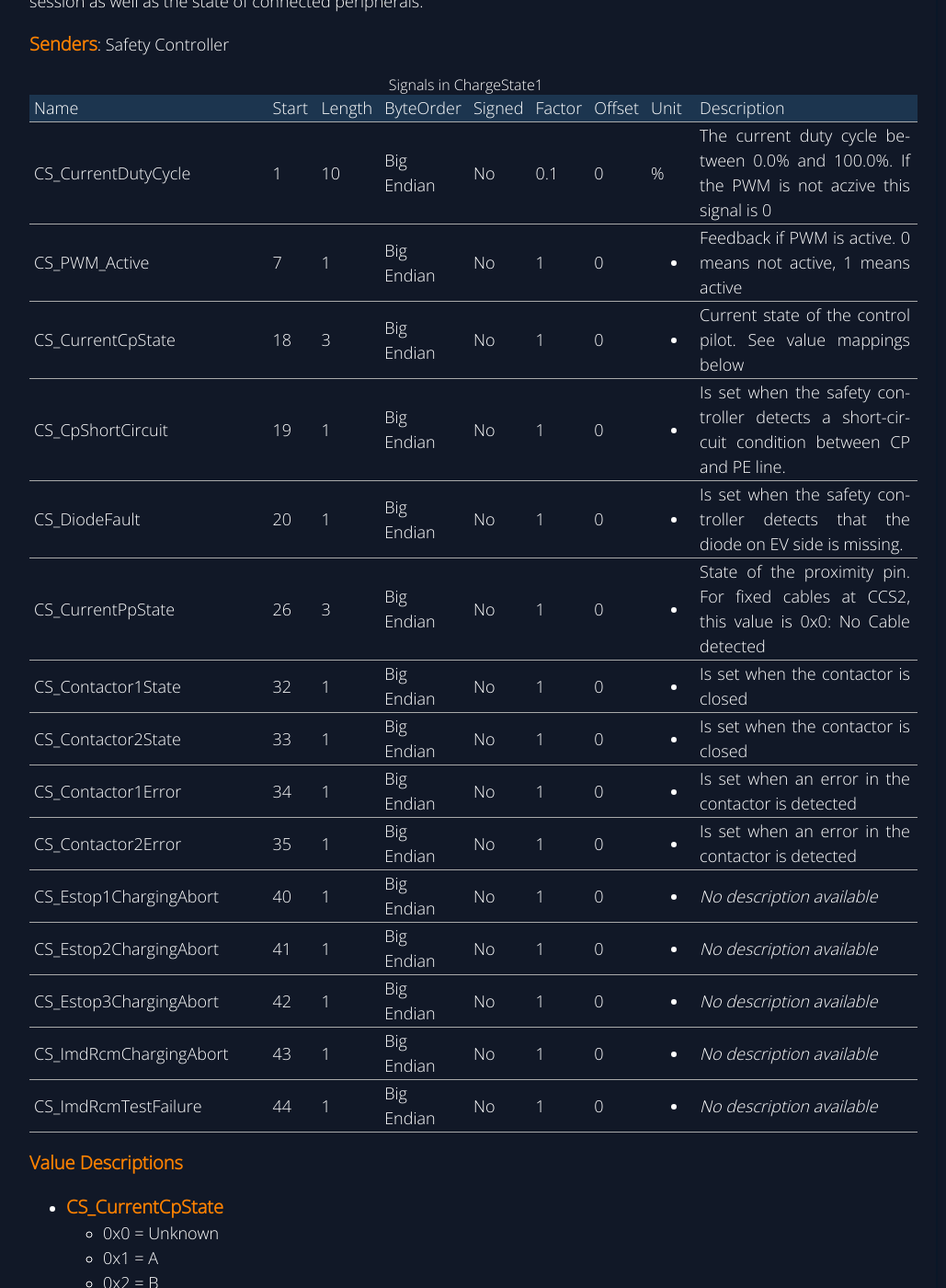
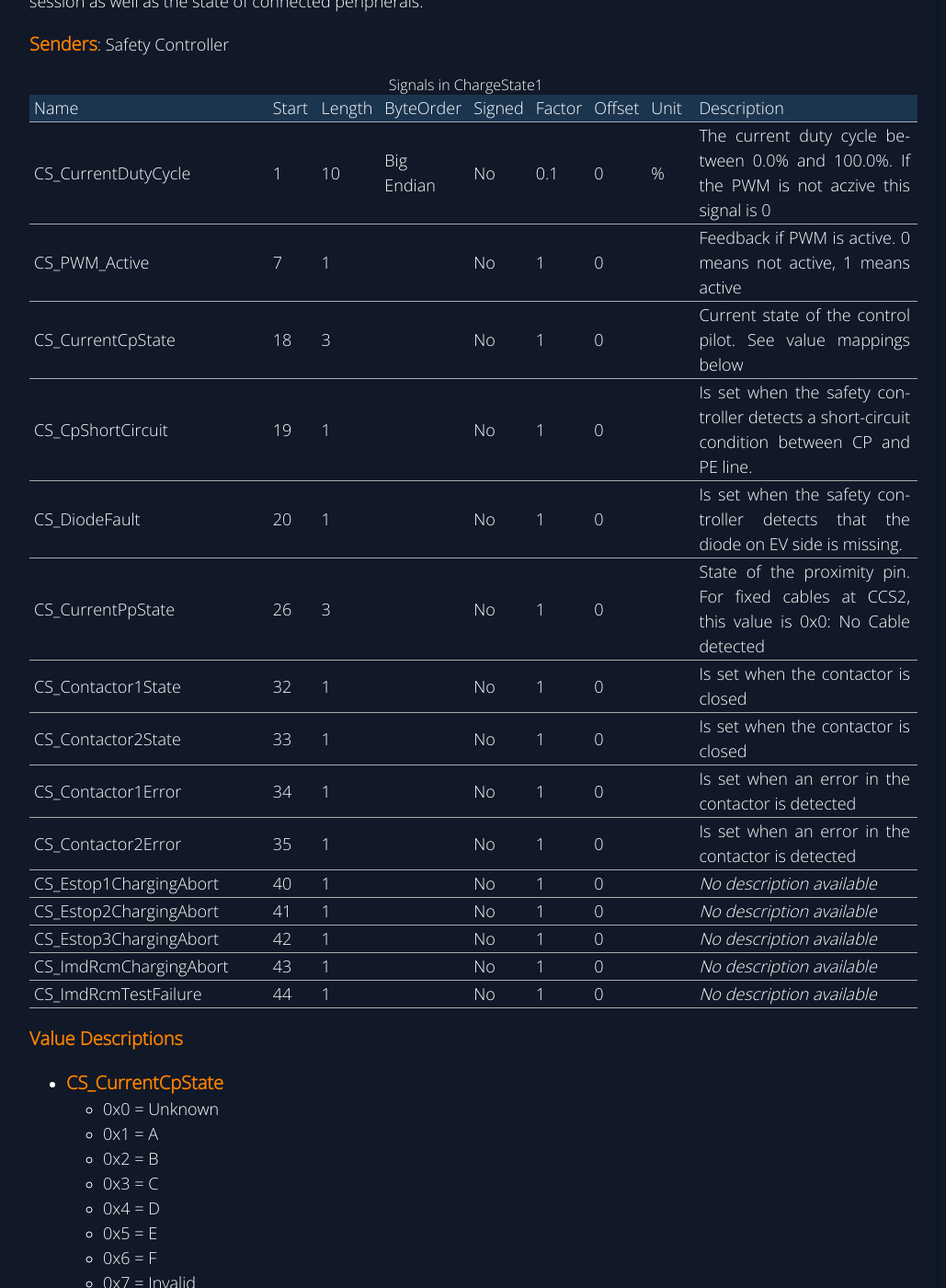
Before and after one commit to chargebyte/chargebyte-docs, a Sphinx documentation site: the page built from docs/source/safety_protocol.rst, in a window 1280 px wide and 1400 px high, scrolled down 1371 px. Shown: the whole window at 92% size, without its empty margins (218-1247 px from the left). Built offline with Sphinx 7.4.7, drawn with Linux system fonts in a browser that asks for light colours; some of the changed text lies outside the part shown.

Commit message:
Update for code review

```diff
--- a/docs/source/safety_protocol.rst
+++ b/docs/source/safety_protocol.rst
@@ -34,29 +34,29 @@ ChargeControl1
    * - CC_PWM_Active
      - 7
      - 1
-     - Big Endian
+     -
      - No
      - 1
      - 0
-     - -
+     -
      - This flag indicates if the PWM should be activated. At a value of 0, the CP level is also 0V. At a value of 1, the CP level is dependant of the duty cycle
    * - CC_Contactor1State
      - 16
      - 1
-     - Big Endian
+     -
      - No
      - 1
      - 0
-     - -
+     -
      - Request to close the contactor state. A value of 0 means open contactor, a value of 1 means closed contactor. The contactors are only closed if the system has no errors and is in state C.
    * - CC_Contactor2State
      - 17
      - 1
-     - Big Endian
+     -
      - No
      - 1
      - 0
-     - -
+     -
      - Request to close the contactor state. A value of 0 means open contactor, a value of 1 means closed contactor. The contactors are only closed if the system has no errors and is in state C.
 
 ChargeState1
@@ -95,128 +95,128 @@ ChargeState1
    * - CS_PWM_Active
      - 7
      - 1
-     - Big Endian
+     -
      - No
      - 1
      - 0
-     - -
+     -
      - Feedback if PWM is active. 0 means not active, 1 means active
    * - CS_CurrentCpState
      - 18
      - 3
-     - Big Endian
+     -
      - No
      - 1
      - 0
-     - -
+     -
      - Current state of the control pilot. See value mappings below
    * - CS_CpShortCircuit
      - 19
      - 1
-     - Big Endian
+     -
      - No
      - 1
      - 0
-     - -
+     -
      - Is set when the safety controller detects a short-circuit condition between CP and PE line.
    * - CS_DiodeFault
      - 20
      - 1
-     - Big Endian
+     -
      - No
      - 1
      - 0
-     - -
+     -
      - Is set when the safety controller detects that the diode on EV side is missing.
    * - CS_CurrentPpState
      - 26
      - 3
-     - Big Endian
+     -
      - No
      - 1
      - 0
-     - -
+     -
      - State of the proximity pin. For fixed cables at CCS2, this value is 0x0: No Cable detected
    * - CS_Contactor1State
      - 32
      - 1
-     - Big Endian
+     -
      - No
      - 1
      - 0
-     - -
+     -
      - Is set when the contactor is closed
    * - CS_Contactor2State
      - 33
      - 1
-     - Big Endian
+     -
      - No
      - 1
      - 0
-     - -
+     -
      - Is set when the contactor is closed
    * - CS_Contactor1Error
      - 34
      - 1
-     - Big Endian
+     -
      - No
      - 1
      - 0
-     - -
+     -
      - Is set when an error in the contactor is detected
    * - CS_Contactor2Error
      - 35
      - 1
-     - Big Endian
+     -
      - No
      - 1
      - 0
-     - -
+     -
      - Is set when an error in the contactor is detected
    * - CS_Estop1ChargingAbort
      - 40
      - 1
-     - Big Endian
+     -
      - No
      - 1
      - 0
-     - -
+     -
      - *No description available*
    * - CS_Estop2ChargingAbort
      - 41
      - 1
-     - Big Endian
+     -
      - No
      - 1
      - 0
-     - -
+     -
      - *No description available*
    * - CS_Estop3ChargingAbort
      - 42
      - 1
-     - Big Endian
+     -
      - No
      - 1
      - 0
-     - -
+     -
      - *No description available*
    * - CS_ImdRcmChargingAbort
      - 43
      - 1
-     - Big Endian
+     -
      - No
      - 1
      - 0
-     - -
+     -
      - *No description available*
    * - CS_ImdRcmTestFailure
      - 44
      - 1
-     - Big Endian
+     -
      - No
      - 1
      - 0
-     - -
+     -
      - *No description available*
 
 **Value Descriptions**
@@ -279,20 +279,20 @@ PT1000State
    * - PT1_ChargingStopped
      - 8
      - 1
-     - Big Endian
+     -
      - No
      - 1
      - 0
-     - -
+     -
      - Indicates whether this PT1000 channel prevents charging, multiple channel can signal the condition in parallel.
    * - PT1_SelftestFailed
      - 9
      - 1
-     - Big Endian
+     -
      - No
      - 1
      - 0
-     - -
+     -
      - Indicates whether this PT1000 channel is disturbed, multiple channel can signal the condition in parallel.
    * - PT2_Temperature
      - 23
@@ -306,20 +306,20 @@ PT1000State
    * - PT2_ChargingStopped
      - 24
      - 1
-     - Big Endian
+     -
      - No
      - 1
      - 0
-     - -
+     -
      - Indicates whether this PT1000 channel prevents charging, multiple channel can signal the condition in parallel.
    * - PT2_SelftestFailed
      - 25
      - 1
-     - Big Endian
+     -
      - No
      - 1
      - 0
-     - -
+     -
      - Indicates whether this PT1000 channel is disturbed, multiple channel can signal the condition in parallel.
    * - PT3_Temperature
      - 39
@@ -333,20 +333,20 @@ PT1000State
    * - PT3_ChargingStopped
      - 40
      - 1
-     - Big Endian
+     -
      - No
      - 1
      - 0
-     - -
+     -
      - Indicates whether this PT1000 channel prevents charging, multiple channel can signal the condition in parallel.
    * - PT3_SelftestFailed
      - 41
      - 1
-     - Big Endian
+     -
      - No
      - 1
      - 0
-     - -
+     -
      - Indicates whether this PT1000 channel is disturbed, multiple channel can signal the condition in parallel.
    * - PT4_Temperature
      - 55
@@ -360,20 +360,20 @@ PT1000State
    * - PT4_ChargingStopped
      - 56
      - 1
-     - Big Endian
+     -
      - No
      - 1
      - 0
-     - -
+     -
      - Indicates whether this PT1000 channel prevents charging, multiple channel can signal the condition in parallel.
    * - PT4_SelftestFailed
      - 57
      - 1
-     - Big Endian
+     -
      - No
      - 1
      - 0
-     - -
+     -
      - Indicates whether this PT1000 channel is disturbed, multiple channel can signal the condition in parallel.
 
 **Value Descriptions**
@@ -421,47 +421,47 @@ FirmwareVersion
    * - MajorVersion
      - 7
      - 8
-     - Big Endian
+     -
      - No
      - 1
      - 0
-     - -
+     -
      - Major version of the firmware
    * - MinorVersion
      - 15
      - 8
-     - Big Endian
+     -
      - No
      - 1
      - 0
-     - -
+     -
      - Minor version of the firmware
    * - BuildVersion
      - 23
      - 8
-     - Big Endian
+     -
      - No
      - 1
      - 0
-     - -
+     -
      - Build or patch version of the firmware
    * - PlatformType
      - 31
      - 8
-     - Big Endian
+     -
      - No
      - 1
      - 0
-     - -
+     -
      - This firmware can be used for several products with minor changes in the build process. The platform type describes the used platform
    * - ApplicationType
      - 39
      - 8
-     - Big Endian
+     -
      - No
      - 1
      - 0
-     - -
+     -
      - The type of firmware. See possible values below
 
 **Value Descriptions**
@@ -538,11 +538,11 @@ InquiryPacket
    * - PacketId
      - 7
      - 8
-     - Big Endian
+     -
      - No
      - 1
      - 0
-     - -
+     -
      - The ID, which message shall be requested. Supported values are described below.
 
 **Value Descriptions**
--- a/docs/source/utils/dbc_to_rst.py
+++ b/docs/source/utils/dbc_to_rst.py
@@ -19,14 +19,21 @@ excluded_senders = {"CCY_SafetyController"}
 def signal_row(signal):
     def safe(value):
         if value is None or str(value).strip() == "":
-            return "-"
+            return ""
         return str(value).strip()
+
+    if signal.byte_order == "little_endian" and signal.length > 8:
+        byte_order = "Little Endian"
+    elif signal.byte_order == "big_endian" and signal.length > 8:
+        byte_order = "Big Endian"
+    else:
+        byte_order = ""
 
     return [
         safe(signal.name),
         safe(signal.start),
         safe(signal.length),
-        "Little Endian" if signal.byte_order == "little_endian" else "Big Endian",
+        byte_order,
         "Yes" if signal.is_signed else "No",
         safe(signal.scale),
         safe(signal.offset),
```
Also changed, not shown: other parts of docs/source/safety_protocol.rst (+2 -2 lines), docs/source/hardware.rst (+5 -5 lines), 1 other file.
